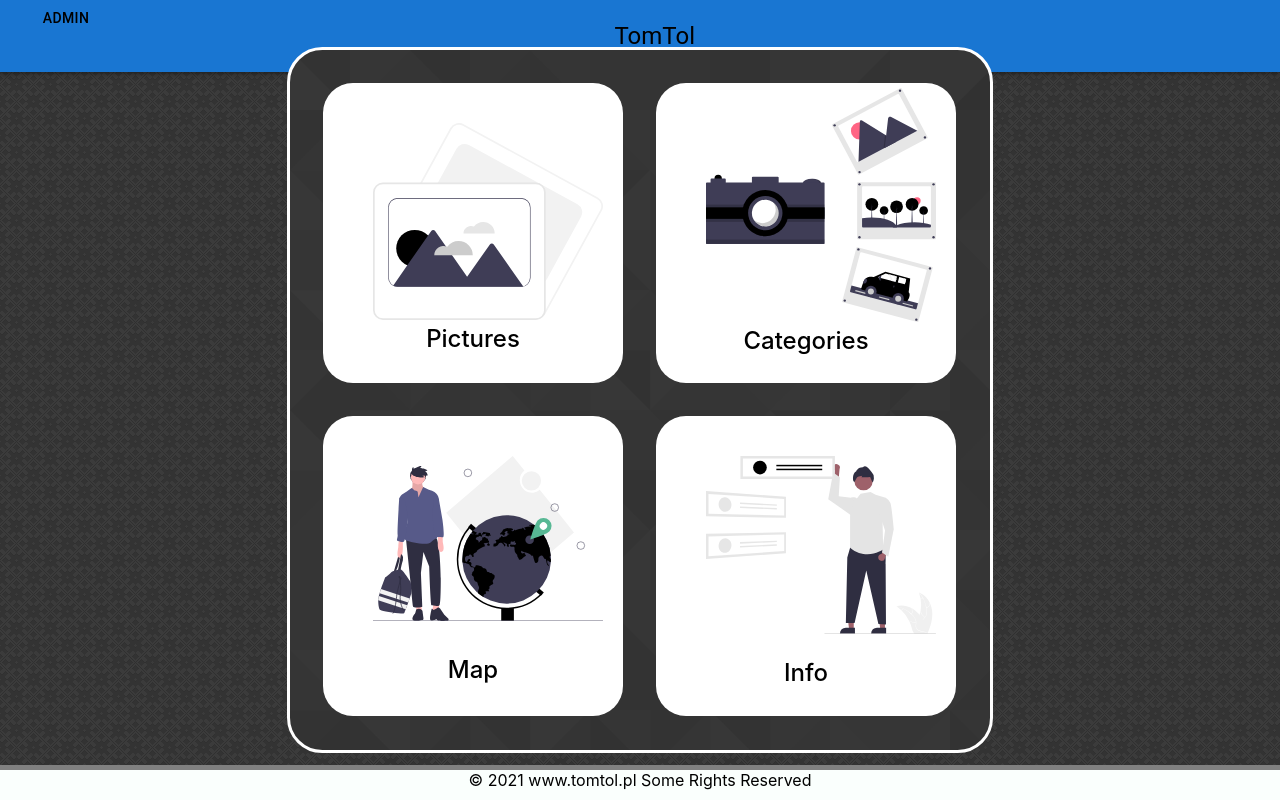
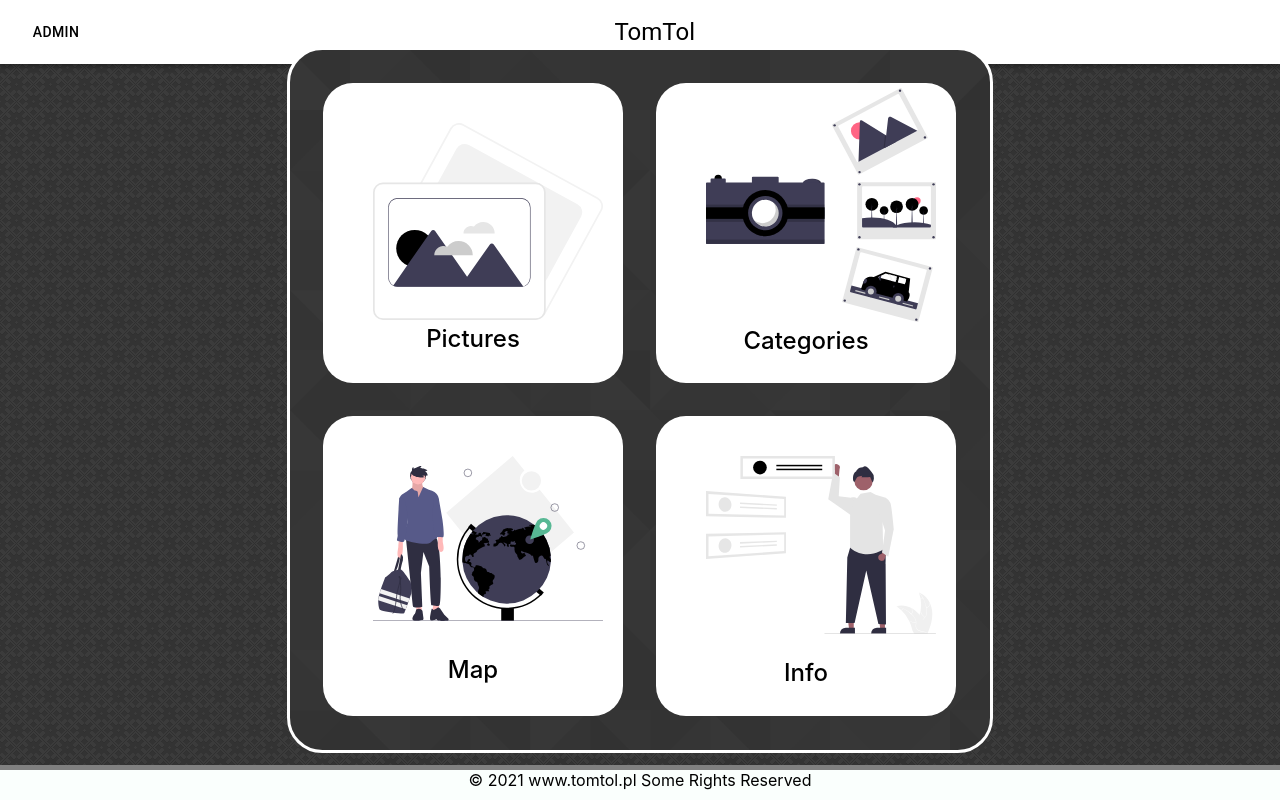
Before and after one commit to Workata/photo-album, a React (Create React App) app in the folder frontend/: page / in a window 1280 px wide. Built offline with nearby package versions, Linux system fonts and the light colour scheme.

Commit message:
Fix appbar related issues

```diff
--- a/frontend/src/App.js
+++ b/frontend/src/App.js
@@ -1,6 +1,11 @@
-import React, {useContext, useEffect, useState} from "react";
+import React, {useContext, useEffect} from "react";
+import { BrowserRouter as Router, Route, Switch } from 'react-router-dom';
+
+// * components
 import Appbar from './components/Appbar';
 import Footer from './components/Footer';
+
+// * pages
 import Home from './pages/Home';
 import ImageSlider from './pages/ViewImages';
 import ChooseYear from './pages/ChooseYear';
@@ -8,7 +13,7 @@ import ChooseLocation from './pages/ChooseLocation';
 import ChooseCategory from './pages/ChooseCategory';
 import ImagesMap from './pages/ImagesMap';
 import Login from './pages/Login';
-import { BrowserRouter as Router, Route, Switch } from 'react-router-dom';
+
 import "./css/App.css";
 import { AppContext } from './contexts/AppContext';
 
@@ -25,13 +30,10 @@ function App() {
   }, []);
 
   return (
-    // <ContextProvider> Context provider is in index
       <Router>
         <div className="App">
 
-          <div className="Appbar">
-            <Appbar/>
-          </div>
+          <Appbar/>
 
           <Switch>
 
@@ -53,9 +55,7 @@ function App() {
 
           </Switch>
 
-          <div className="Footer">
-            <Footer />
-          </div>
+          <Footer />
 
         </div>
       </Router>
--- a/frontend/src/components/Appbar.js
+++ b/frontend/src/components/Appbar.js
@@ -1,32 +1,35 @@
+import {
+  Box,
+  Button,
+  Typography,
+  IconButton
+} from '@mui/material';
 import AppBar from '@mui/material/AppBar';
 import Toolbar from '@mui/material/Toolbar';
+import ArrowBackIcon from '@mui/icons-material/ArrowBack';
+
 import {Link, useLocation} from 'react-router-dom';
-import Typography from '@mui/material/Typography';
-import Button from '@mui/material/Button';
-import basicTheme from "../themes/basicTheme";
-import { ThemeProvider } from '@mui/styles';
-import IconButton from '@mui/material/IconButton';
-import ArrowBackIcon from '@mui/icons-material/ArrowBack';
-import "../css/Appbar.css";
 import "../css/General.css";
 import React, {useContext} from "react";
 import { AppContext } from './../contexts/AppContext';
-import useStyles from '../styles/AppbarStyles';
 
 export default function Appbar() {
-    const classes = useStyles();
   const { backNavPage, deleteTokenCookie, tokenValue, setTokenValue } = useContext(AppContext);
   const currentURL = useLocation();
 
   return (
-      <ThemeProvider theme={basicTheme}>
-        <div className={classes.root} color="primary">
+    <Box>
       <AppBar position="static">
-            <Toolbar>
+        <Toolbar
+          sx={{
+            // appbar color here
+            bgcolor: "secondary.main"
+          }}
+        >
 
           {!tokenValue ? (
             <Link to="/login" id="adminButtonLink" className="non-edited-link">
-                  <Button color="inherit" className={classes.adminButton}>
+              <Button>
                 Admin
               </Button>
             </Link>
@@ -35,7 +38,10 @@ export default function Appbar() {
             <Link to="/" id="adminButtonLink" className="non-edited-link">
               <Button
                 color="inherit"
-                    className={classes.adminButton}
+                sx= {{
+                  position: 'absolute',
+                  left: 10,
+                }}
                 onClick={() => {
                   setTokenValue(); // set Token value for undefined
                   deleteTokenCookie('token', '/');
@@ -46,7 +52,7 @@ export default function Appbar() {
             </Link>
           )}
 
-              <Typography variant="h5" className={classes.appbarTitle}>
+          <Typography variant="h5" sx={{position: 'absolute', left: '48%'}}>
             <Link to="/" className="default-black-link">
               TomTol
             </Link>
@@ -54,8 +60,14 @@ export default function Appbar() {
 
           {/* Render 'go-back' arrow on every page except root*/}
           {currentURL.pathname !== '/' &&
-                <Link to={backNavPage} id="backButtonLink" className={classes.goBackButton}>
-                  <IconButton >
+            <Link to={backNavPage} id="backButtonLink">
+              <IconButton
+                sx= {{
+                  position: 'absolute',
+                  right: 10,
+                  top: 10
+                }}
+              >
                 <ArrowBackIcon />
               </IconButton>
             </Link>
@@ -63,7 +75,6 @@ export default function Appbar() {
 
         </Toolbar>
       </AppBar>
-        </div>
-      </ThemeProvider>
+    </Box>
   );
 }
--- a/frontend/src/css/App.css
+++ b/frontend/src/css/App.css
@@ -1,5 +1,3 @@
-
-
 .App {
   text-align: center;
   color: white;
--- a/frontend/src/css/Appbar.css
+++ /dev/null
@@ -1,8 +0,0 @@
-#backButtonLink{
-    text-decoration: none;
-    color: black;
-}
-
-#adminButtonLink{
-    margin-bottom: 35px;
-}
--- a/frontend/src/index.js
+++ b/frontend/src/index.js
@@ -2,13 +2,19 @@ import React from 'react';
 import ReactDOM from 'react-dom';
 import './css/index.css';
 import App from './App';
-import reportWebVitals from './others/reportWebVitals';
+// import reportWebVitals from './others/reportWebVitals';
 import ContextProvider from './contexts/AppContext';
+// * import thmeme provider with main theme
+import mainTheme from "./themes/mainTheme";
+import { ThemeProvider } from '@mui/material/styles';
+
 
 ReactDOM.render(
   <React.StrictMode>
     <ContextProvider>
-      <App />
+      <ThemeProvider theme={mainTheme}>
+        <App />
+      </ThemeProvider>
     </ContextProvider>
   </React.StrictMode>,
   document.getElementById('root')
@@ -17,4 +23,4 @@ ReactDOM.render(
 // If you want to start measuring performance in your app, pass a function
 // to log results (for example: reportWebVitals(console.log))
 // or send to an analytics endpoint. Learn more: https://bit.ly/CRA-vitals
-reportWebVitals();
+// reportWebVitals();
--- a/frontend/src/styles/AppbarStyles.js
+++ /dev/null
@@ -1,26 +0,0 @@
-import { makeStyles } from '@mui/styles';
-
-const useStyles = makeStyles((theme) => ({
-    // TODO change for display flex instead of position absolute
-    root: {
-      // flexGrow: 1,
-      // width: '100%',
-      // display: 'flex',
-      // alignItems: 'center',
-      // justifyContent: 'space-between',
-    },
-    appbarTitle: {
-      position: 'absolute',
-      left: '48%',
-    },
-    adminButton: {
-      position: 'absolute',
-      left: 10,
-    },
-    goBackButton: {
-      position: 'absolute',
-      right: 10,
-    },
-  }));
-
-  export default useStyles;
--- /dev/null
+++ b/frontend/src/themes/mainTheme.js
@@ -0,0 +1,16 @@
+import { createTheme } from '@mui/material/styles';
+
+// * Theme for a whole App
+
+const mainTheme = createTheme({
+  palette: {
+    primary: {
+      main: '#000000',
+    },
+    secondary: {
+      main: '#ffffff',
+    },
+  },
+});
+
+export default mainTheme;
```
Also changed, not shown: frontend/src/css/Footer.css (line endings or trailing spaces). Lines whose indentation alone changed are shown as unchanged.
